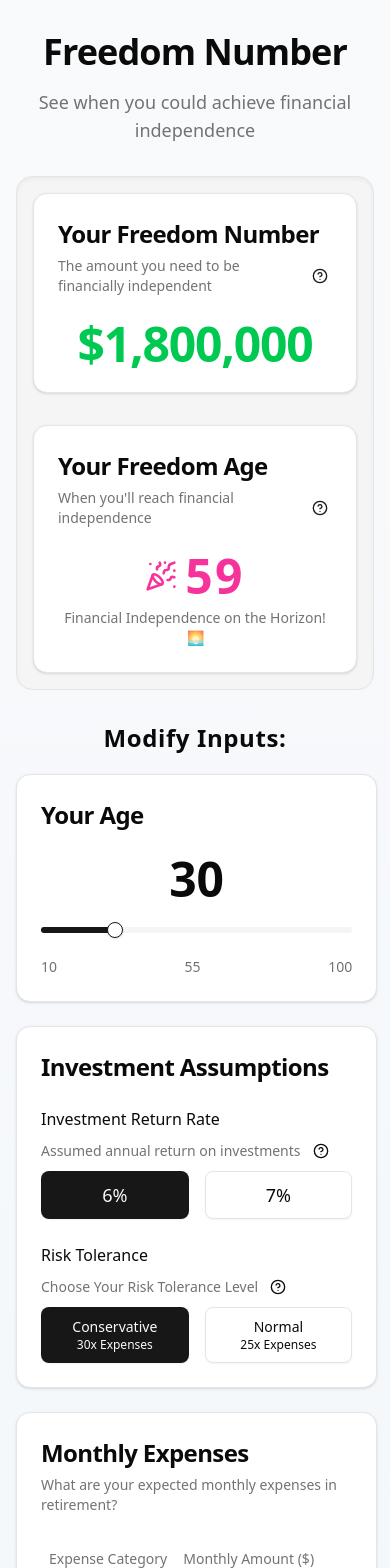
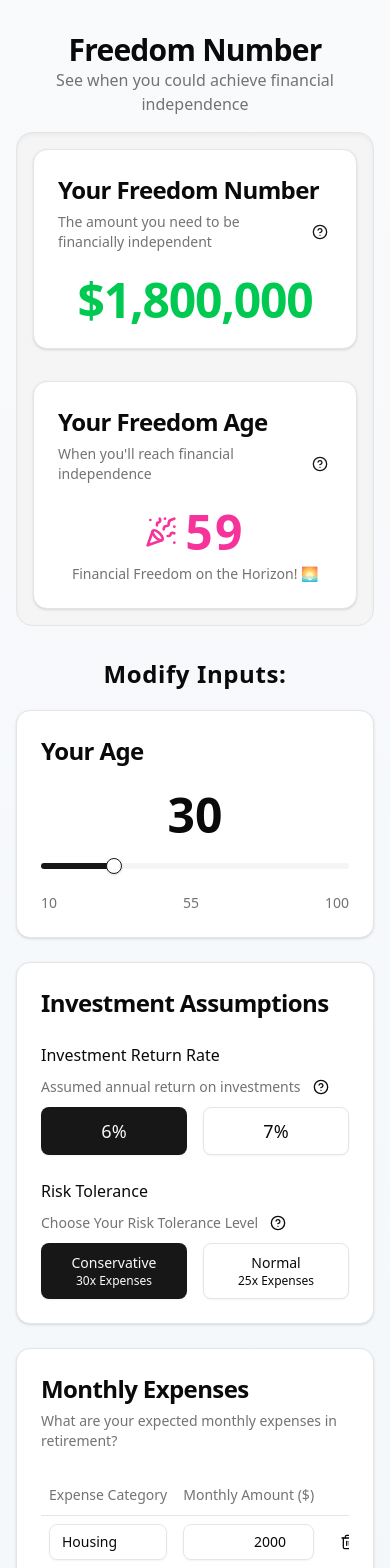
Before and after one commit to wadesword89/freedom-number, a Next.js app: page / in a window 390 px wide. Shown: the top 1568 px of the page. Built offline with nearby package versions, Linux system fonts and the light colour scheme.

Commit message:
fix overflow

```diff
--- a/src/app/page.tsx
+++ b/src/app/page.tsx
@@ -6,13 +6,12 @@ export default function Home() {
     <>
       <main className="min-h-screen bg-gradient-to-b from-slate-50 to-slate-100">
         <div className="container mx-auto px-4 py-8">
-          <header className="mb-8 text-center">
-            <h1 className="text-4xl font-bold tracking-tight text-foreground md:text-5xl">
+          <header className="mb-4 md:mb-8 text-center">
+            <h1 className="text-3xl font-bold tracking-tight text-foreground md:text-5xl">
               Freedom Number
             </h1>
-            <p className="mt-4 text-lg text-muted-foreground">
-              See when you could achieve{' '}
-              <span className="">financial independence</span>
+            <p className="md:mt-4 md:text-lg text-muted-foreground">
+              See when you could achieve financial independence
             </p>
           </header>
           <FreedomCalculator />
--- a/src/components/freedom-calculator.tsx
+++ b/src/components/freedom-calculator.tsx
@@ -152,7 +152,7 @@ export default function FreedomCalculator() {
   ]);
 
   return (
-    <main className="space-y-8 relative">
+    <main className="space-y-8">
       {/* Results */}
       <div className=" border shadow-inner p-4 rounded-2xl bg-accent">
         <FreedomResults freedomNumber={freedomNumber} freedomAge={freedomAge} />
@@ -163,7 +163,7 @@ export default function FreedomCalculator() {
       </h2>
 
       {/* Inputs */}
-      <div className="grid gap-8 md:grid-cols-2">
+      <div className="grid grid-cols-1 gap-8 md:grid-cols-2">
         <section className="flex flex-col gap-6">
           {/* Age Slider */}
           <Card className="">
--- a/src/components/freedom-results.tsx
+++ b/src/components/freedom-results.tsx
@@ -21,10 +21,11 @@ import { HelpCircle } from 'lucide-react';
 
 export default function FreedomResults({ freedomNumber, freedomAge }) {
   const getAgeMessage = () => {
-    if (freedomAge === 0) return 'Keep investing to reach your goal!';
+    if (freedomAge === 0) return 'Invest more to reach your goal! 🎯';
     if (freedomAge < 50) return 'Early Retirement Achieved! 🚀';
-    if (freedomAge < 60) return 'Financial Independence on the Horizon! 🌅';
-    return 'On track for traditional retirement! 🎯';
+    if (freedomAge < 60) return 'Financial Freedom on the Horizon! 🌅';
+    if (freedomAge < 70) return 'On track for traditional retirement! 🎯';
+    return 'Invest more to reach your goal! 🎯';
   };
 
   return (
@@ -66,11 +67,10 @@ export default function FreedomResults({ freedomNumber, freedomAge }) {
         </CardContent>
       </Card>
 
-      {freedomAge > 0 && (
       <Card className="overflow-hidden">
         <CardHeader>
           <CardTitle>Your Freedom Age</CardTitle>
-            <CardDescription className='flex items-center gap-2'>
+          <CardDescription className="flex items-center gap-2">
             When you&apos;ll reach financial independence
             <Popover>
               <PopoverTrigger asChild>
@@ -86,7 +86,9 @@ export default function FreedomResults({ freedomNumber, freedomAge }) {
                 <div className="space-y-2">
                   <h4 className="font-medium">Freedom Number</h4>
                   <div className="text-sm text-muted-foreground">
-                    Assumes your portfolio grows at the selected return rate (6% or 7%) and that you consistently contribute the inputted monthly contributions until you reach your Freedom Age.
+                    Assumes your portfolio grows at the selected return rate (6%
+                    or 7%) and that you consistently invest stated monthly
+                    contributions until you reach your Freedom Age.
                   </div>
                 </div>
               </PopoverContent>
@@ -107,7 +109,7 @@ export default function FreedomResults({ freedomNumber, freedomAge }) {
                       value={freedomAge}
                     />
                   ) : (
-                      '—'
+                    <div className='text-5xl text-destructive'>100+</div>
                   )}
                 </span>
               </div>
@@ -118,7 +120,6 @@ export default function FreedomResults({ freedomNumber, freedomAge }) {
           </div>
         </CardContent>
       </Card>
-      )}
     </div>
   );
 }
--- a/src/components/monthly-expenses-table.tsx
+++ b/src/components/monthly-expenses-table.tsx
@@ -84,12 +84,12 @@ export default function MonthlyExpensesTable({
   return (
     <section className="space-y-4">
       {/* Expenses Table */}
-      <Table className='flex flex-col'>
+      <Table>
         <TableHeader>
           <TableRow>
             <TableHead className="">Expense Category</TableHead>
             <TableHead className="text-right">Monthly Amount ($)</TableHead>
-            <TableHead className="text-right"></TableHead>
+            <TableHead className="w-[50px]"></TableHead>
           </TableRow>
         </TableHeader>
         <TableBody>
```
Lines whose indentation alone changed are shown as unchanged.
